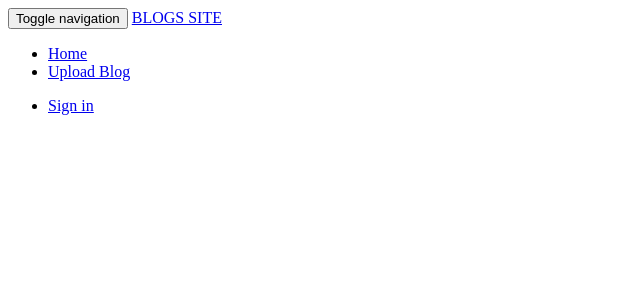
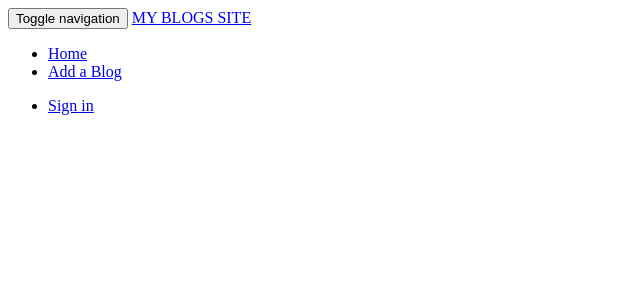
Before and after one commit to Balvine/MY-BLOG, a Python web app: template app/templates/navbar.html in a window 1280 px wide. Shown: the top 300 px of the page, without its empty margins (0-640 px from the left). Run offline with Jinja, Linux system fonts and the light colour scheme; the template is opened without the code that fills it, so the values that code supplies are empty; some libraries are stand-ins or nearby versions.

```diff
--- a/app/templates/navbar.html
+++ b/app/templates/navbar.html
@@ -7,12 +7,12 @@
               <span class="icon-bar"></span>
               <span class="icon-bar"></span>
             </button>
-            <a class="navbar-brand" href="/"> BLOGS SITE </a>
+            <a class="navbar-brand" href="/"> MY BLOGS SITE </a>
         </div>
         <div class="navbar-collapse collapse">
             <ul class="nav navbar-nav">
                 <li><a href="{{url_for('main.index')}}">Home</a></li>
-                <li><a href="/">Upload Blog</a></li>
+                <li><a href="/">Add a Blog</a></li>
         </div>
         <ul class="nav navbar-nav navbar-right">
             {% if current_user.is_authenticated%}
```
